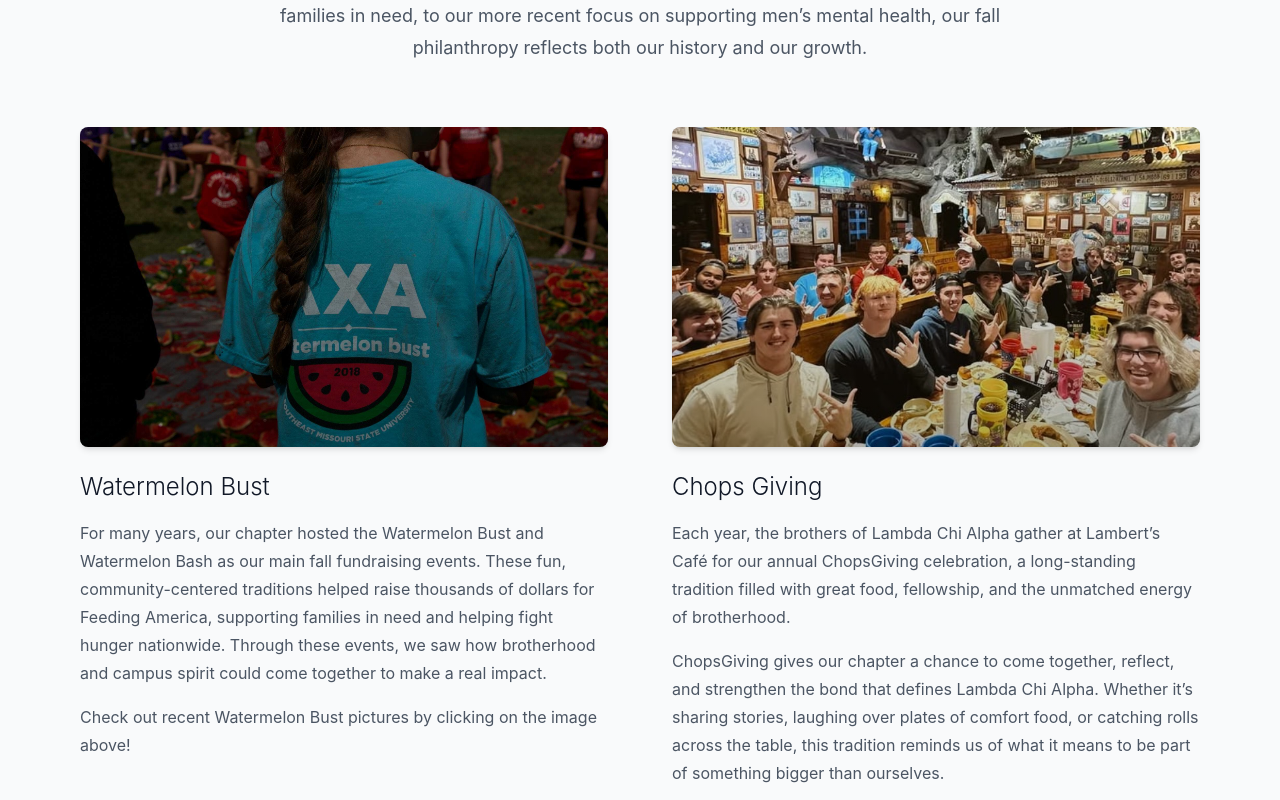
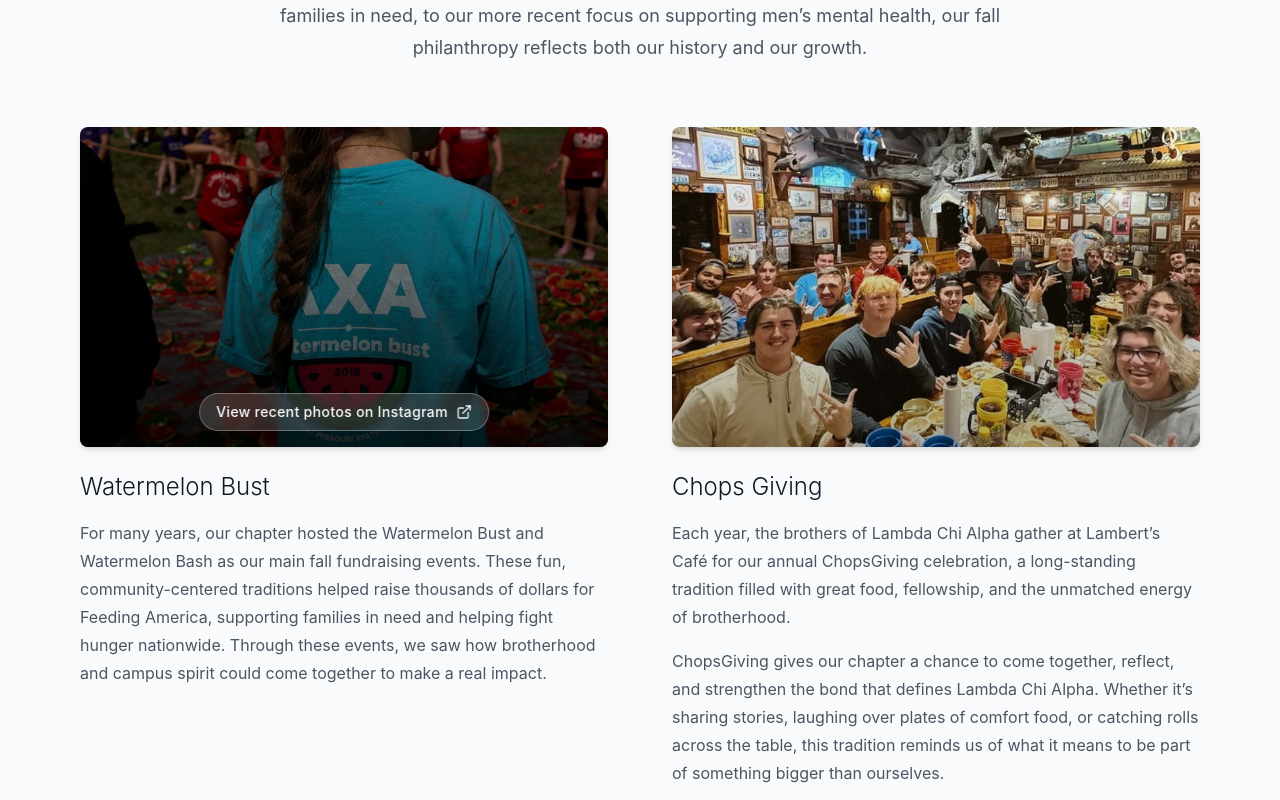
Before and after one commit to bCodes22/SemoLambaChi.com, a React (Vite) app: page /philanthropy in a window 1280 px wide. Shown: the part 2260-3060 px from the top of the page. Built offline with nearby package versions, Linux system fonts and the light colour scheme.

Commit message:
Update Philanthropy.tsx

```diff
--- a/src/pages/Philanthropy.tsx
+++ b/src/pages/Philanthropy.tsx
@@ -153,16 +153,19 @@ const Philanthropy = () => {
                 href="https://www.instagram.com/p/DORqu0xEkcw/?utm_source=ig_web_copy_link&igsh=MzRlODBiNWFlZA=="
                 target="_blank"
                 rel="noopener noreferrer"
-                aria-label="View recent Watermelon Bust photos on Instagram"
-                className="block"
+                className="group/image block relative overflow-hidden rounded-lg shadow-md hover:shadow-lg transition-all duration-300 mb-6 cursor-pointer"
               >
-                <div className="relative overflow-hidden rounded-lg shadow-md group-hover:shadow-lg transition-all duration-300 mb-6 cursor-pointer">
-                  <img
-                    src={WatermelonBustImage}
-                    alt="Watermelon Bust fundraising event"
-                    className="w-full h-80 object-cover group-hover:scale-105 transition-transform duration-300"
-                  />
-                  <div className="absolute inset-0 bg-gradient-to-t from-black/30 to-transparent"></div>
+                <img
+                  src={WatermelonBustImage}
+                  alt="Watermelon Bust fundraising event"
+                  className="w-full h-80 object-cover group-hover/image:scale-105 transition-transform duration-300"
+                />
+                <div className="absolute inset-0 bg-gradient-to-t from-black/75 via-black/25 to-transparent transition-opacity duration-300 group-hover/image:from-black/80"></div>
+                <div className="absolute bottom-4 left-1/2 -translate-x-1/2 flex items-center gap-2 px-4 py-2 rounded-full bg-white/15 backdrop-blur-sm border border-white/30 shadow-lg">
+                  <span className="text-white text-sm font-medium tracking-wide whitespace-nowrap">
+                    View recent photos on Instagram
+                  </span>
+                  <ExternalLink className="w-4 h-4 text-white/90 group-hover/image:translate-x-0.5 group-hover/image:-translate-y-0.5 transition-transform duration-300" />
                 </div>
               </a>
               <h3 className="text-2xl font-light text-gray-900 mb-4">Watermelon Bust</h3>
@@ -170,9 +173,6 @@ const Philanthropy = () => {
               For many years, our chapter hosted the Watermelon Bust and Watermelon Bash as our main fall fundraising events.
               These fun, community-centered traditions helped raise thousands of dollars for Feeding America, supporting families in need and helping fight hunger nationwide.
               Through these events, we saw how brotherhood and campus spirit could come together to make a real impact.
-              </p>
-              <p className="text-gray-600 leading-relaxed">
-                Check out recent Watermelon Bust pictures by clicking on the image above!
               </p>
             </div>
             <div className="group">
```
